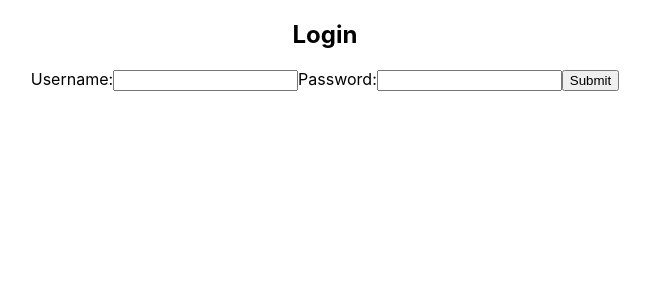
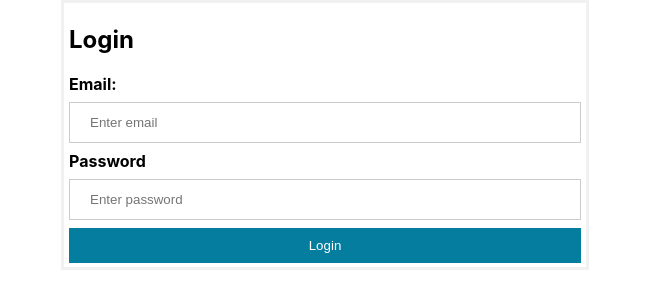
Before and after one commit to AndreyGTHB/ToDoCalendar, a React (Create React App) app in the folder frontend/: page /login in a window 1280 px wide. Shown: the top 308 px of the page, without its empty margins (315-965 px from the left). Built offline with nearby package versions, Linux system fonts and the light colour scheme.

Commit message:
Login form stylized

```diff
--- a/frontend/package.json
+++ b/frontend/package.json
@@ -11,11 +11,11 @@
     "@types/react": "^17.0.0",
     "@types/react-dom": "^17.0.0",
     "history": "^5.1.0",
-    "node-sass": "^4.9.0",
     "react": "^17.0.2",
     "react-dom": "^17.0.2",
     "react-router-dom": "^6.0.2",
     "react-scripts": "4.0.3",
+    "sass": "^1.43.4",
     "typescript": "^4.1.2",
     "web-vitals": "^1.0.1"
   },
--- a/frontend/src/App.scss
+++ b/frontend/src/App.scss
@@ -1,3 +1,4 @@
 .App {
-  text-align: center;
+  display: flex;
+  justify-content: center;
 }
--- a/frontend/src/App.tsx
+++ b/frontend/src/App.tsx
@@ -1,15 +1,13 @@
-import React from 'react';
-import logo from './logo.svg';
 import './App.scss';
 import { Navigate, Route, Routes } from "react-router-dom";
-import LoginComponent from "./components/auth/LoginComponent/LoginComponent";
+import LoginForm from "./components/auth/LoginForm/LoginForm";
 
 function App() {
     return (
         <div className="App">
             <Routes>
                 <Route path="/home" element={<h1>Home</h1>} />
-                <Route path="/login" element={<LoginComponent />} />
+                <Route path="/login" element={<LoginForm />} />
                 <Route path="/" element={<Navigate to="/home" />} />
             </Routes>
         </div>
--- a/frontend/src/components/auth/LoginComponent/LoginComponent.tsx
+++ /dev/null
@@ -1,53 +0,0 @@
-import React, { ChangeEvent, FormEvent } from 'react'
-import { LoginUser } from '../../../models/auth/user'
-
-
-export default class LoginComponent extends React.Component<any, {username: string, password: string}> {
-    constructor(props: {}) {
-        super(props);
-
-        this.state = {
-            username: "",
-            password: ""
-        }
-        this.handleUsernameChange = this.handleUsernameChange.bind(this)
-        this.handlePasswordChange = this.handlePasswordChange.bind(this)
-        this.handleSubmit = this.handleSubmit.bind(this)
-    }
-
-    handleUsernameChange(event: ChangeEvent<HTMLInputElement>) {
-        this.setState ({
-            ...this.state,
-            username: event.target.value
-        })
-    }
-    handlePasswordChange(event: ChangeEvent<HTMLInputElement>) {
-        this.setState ({
-            ...this.state,
-            password: event.target.value
-        })
-    }
-    handleSubmit(event: FormEvent<HTMLFormElement>) {
-        console.log(new LoginUser(this.state.username, this.state.password))
-        event.preventDefault()
-    }
-
-    render() {
-        return (
-            <div>
-                <h2>Login</h2>
-                <form onSubmit={this.handleSubmit}>
-                    <label>
-                        Username:
-                        <input name="username" type="text" value={this.state.username} onChange={this.handleUsernameChange} />
-                    </label>
-                    <label>
-                        Password:
-                        <input name="username" type="password" value={this.state.password} onChange={this.handlePasswordChange} />
-                    </label>
-                    <input type="submit" value="Submit" />
-                </form>
-            </div>
-        )
-    }
-}
--- /dev/null
+++ b/frontend/src/components/auth/LoginForm/LoginForm.module.scss
@@ -0,0 +1,28 @@
+$NORMAL_BUTTON_BG: #057D9F;
+
+.formContainer {
+    width: 40%;
+    border: 3px solid #f1f1f1;
+    padding: 2px 5px;
+    padding-bottom: 4px;
+
+    input[type=text], input[type=password] {
+        width: 100%;
+        padding: 12px 20px;
+        margin: 8px 0;
+        display: inline-block;
+        border: 1px solid #ccc;
+        box-sizing: border-box;
+    }
+    button {
+        background-color: $NORMAL_BUTTON_BG;
+        color: white;
+        border: none;
+        padding: 10px;
+        width: 100%;
+        cursor: pointer;
+    }
+    button:hover {
+        opacity: 0.75;
+    }
+}
--- /dev/null
+++ b/frontend/src/components/auth/LoginForm/LoginForm.tsx
@@ -0,0 +1,63 @@
+import React, { ChangeEvent, FormEvent } from 'react'
+import { LoginUser } from '../../../models/auth/user'
+import cssClasses from './LoginForm.module.scss'
+
+interface LoginFormState {
+    email: string,
+    password: string
+}
+
+export default class LoginForm extends React.Component<any, LoginFormState> {
+    constructor(props: {}) {
+        super(props);
+
+        this.state = {
+            email: "",
+            password: ""
+        }
+    }
+
+    handleInputChange(event: ChangeEvent<HTMLInputElement>) {
+        const name = event.target.name
+        const value = event.target.value
+        this.setState ({
+            ...this.state,
+            [name]: value
+        })
+    }
+    handleSubmit(event: FormEvent<HTMLFormElement>) {
+        event.preventDefault()
+        console.log(new LoginUser(this.state.email, this.state.password))
+    }
+
+    render() {
+        return (
+            <div className={cssClasses.formContainer}>
+                <h2>Login</h2>
+                <form className={cssClasses.form} onSubmit={(e: FormEvent<HTMLFormElement>) => this.handleSubmit(e)}>
+                    <label>
+                        <strong>Email:</strong> <br />
+                        <input
+                        name="email"
+                        placeholder="Enter email"
+                        type="text"
+                        value={this.state.email}
+                        onChange={(e: ChangeEvent<HTMLInputElement>) => this.handleInputChange(e)} />
+                    </label>
+                    <br />
+                    <label>
+                        <strong>Password</strong> <br />
+                        <input
+                        name="password"
+                        placeholder="Enter password"
+                        type="password"
+                        value={this.state.password}
+                        onChange={(e: ChangeEvent<HTMLInputElement>) => this.handleInputChange(e)} />
+                    </label>
+                    <br />
+                    <button>Login</button>
+                </form>
+            </div>
+        )
+    }
+}
--- a/frontend/src/models/auth/user.ts
+++ b/frontend/src/models/auth/user.ts
@@ -1,22 +1,22 @@
 export class User {
     firstname: string;
     surname: string;
-    username: string;
+    email: string;
 
-    constructor(firstname: string, surname: string, username: string) {
+    constructor(firstname: string, surname: string, email: string) {
         this.firstname = firstname
         this.surname = surname
-        this.username = username
+        this.email = email
     }
 }
 
 
 export class LoginUser {
-    username: string
+    email: string
     password: string
 
-    constructor(username: string, password: string) {
-        this.username = username
+    constructor(email: string, password: string) {
+        this.email = email
         this.password = password
     }
 }
```
Also changed, not shown: frontend/src/components/auth/LoginComponent/LoginComponent.scss (deleted), 2 other files (tests, documents, lock files or other folders).
